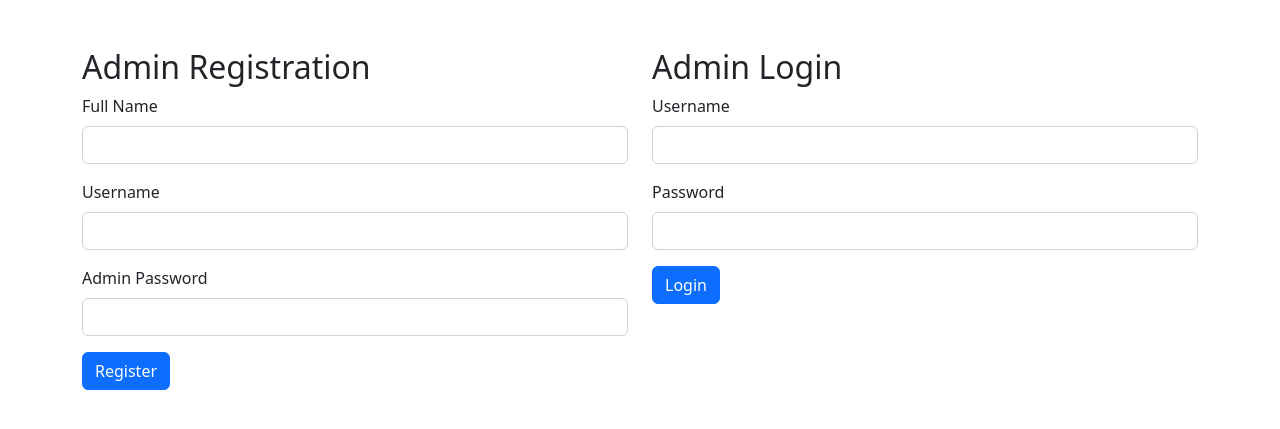
After one commit to Matiko-Codes/Online-Donation-Management-System, a PHP site: page /admin.php in a window 1280 px wide. The commit adds this page. Shown: the top 429 px of the page. Run offline with PHP 8.4, Linux system fonts and the light colour scheme.

Commit message:
Final touches

```diff
--- /dev/null
+++ b/admin.php
@@ -0,0 +1,112 @@
+<?php
+session_start();
+// Database connection
+require_once "database.php";
+
+// Check if the admin is already logged in, redirect to admin dashboard if true
+// Check if the login form is submitted
+if ($_SERVER['REQUEST_METHOD'] === 'POST' && isset($_POST['login_admin'])) {
+    $username = mysqli_real_escape_string($conn, $_POST['login_username']);
+    $password = $_POST['login_password'];
+
+    // Fetch admin data from the database
+    $query = "SELECT * FROM admins WHERE username = '$username'";
+    $result = mysqli_query($conn, $query);
+    $admin = mysqli_fetch_assoc($result);
+
+    if ($admin && password_verify($password, $admin['password'])) {
+        $_SESSION["admin"] = $admin['id']; // Set the correct admin session variable
+        header("Location: admindisplay.php");
+        exit();
+    } else {
+        echo "<script>alert('Invalid username or password.');</script>";
+    }
+}
+
+
+// Check if the registration form is submitted
+if ($_SERVER['REQUEST_METHOD'] === 'POST' && isset($_POST['register_admin'])) {
+    $name = mysqli_real_escape_string($conn, $_POST['name']);
+    $username = mysqli_real_escape_string($conn, $_POST['username']);
+    $password = password_hash($_POST['admin_password'], PASSWORD_DEFAULT);
+
+    // Insert admin data into the database
+    $query = "INSERT INTO admins (name, username, password) VALUES ('$name', '$username', '$password')";
+    $query_run = mysqli_query($conn, $query);
+
+    if ($query_run) {
+        echo "<script>alert('Admin registered successfully.');</script>";
+    } else {
+        echo "<script>alert('Failed to register admin.');</script>";
+    }
+}
+
+// Check if the login form is submitted
+if ($_SERVER['REQUEST_METHOD'] === 'POST' && isset($_POST['login_admin'])) {
+    $username = mysqli_real_escape_string($conn, $_POST['login_username']);
+    $password = $_POST['login_password'];
+
+    // Fetch admin data from the database
+    $query = "SELECT * FROM admins WHERE username = '$username'";
+    $result = mysqli_query($conn, $query);
+    $admin = mysqli_fetch_assoc($result);
+
+    if ($admin && password_verify($password, $admin['password'])) {
+        $_SESSION["admin"] = $admin['id'];
+        header("Location: admindisplay.php");
+        exit();
+    } else {
+        echo "<script>alert('Invalid username or password.');</script>";
+    }
+}
+?>
+
+<!DOCTYPE html>
+<html lang="en">
+<head>
+    <meta charset="UTF-8">
+    <meta http-equiv="X-UA-Compatible" content="IE=edge">
+    <meta name="viewport" content="width=device-width, initial-scale=1.0">
+    <title>Admin Registration and Login</title>
+    <link rel="stylesheet" href="https://cdn.jsdelivr.net/npm/bootstrap@5.2.2/dist/css/bootstrap.min.css" integrity="sha384-Zenh87qX5JnK2Jl0vWa8Ck2rdkQ2Bzep5IDxbcnCeuOxjzrPF/et3URy9Bv1WTRi" crossorigin="anonymous">
+    <!-- Add your custom styles if needed -->
+</head>
+<body>
+    <div class="container mt-5">
+        <div class="row">
+            <div class="col-md-6">
+                <h2>Admin Registration</h2>
+                <form action="admin.php" method="post">
+                    <div class="mb-3">
+                        <label for="name" class="form-label">Full Name</label>
+                        <input type="text" class="form-control" id="name" name="name" required>
+                    </div>
+                    <div class="mb-3">
+                        <label for="username" class="form-label">Username</label>
+                        <input type="text" class="form-control" id="username" name="username" required>
+                    </div>
+                    <div class="mb-3">
+                        <label for="admin_password" class="form-label">Admin Password</label>
+                        <input type="password" class="form-control" id="admin_password" name="admin_password" required>
+                    </div>
+                    <button type="submit" class="btn btn-primary" name="register_admin">Register</button>
+                </form>
+            </div>
+            <div class="col-md-6">
+                <h2>Admin Login</h2>
+                <form action="admin.php" method="post">
+                    <div class="mb-3">
+                        <label for="login_username" class="form-label">Username</label>
+                        <input type="text" class="form-control" id="login_username" name="login_username" required>
+                    </div>
+                    <div class="mb-3">
+                        <label for="login_password" class="form-label">Password</label>
+                        <input type="password" class="form-control" id="login_password" name="login_password" required>
+                    </div>
+                    <button type="submit" class="btn btn-primary" name="login_admin">Login</button>
+                </form>
+            </div>
+        </div>
+    </div>
+</body>
+</html>
```
Also changed, not shown: admindisplay.php (+17 -0 lines).
